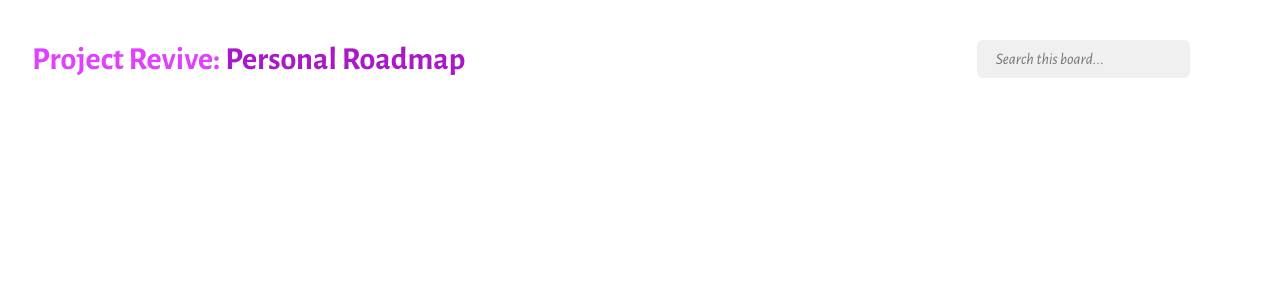
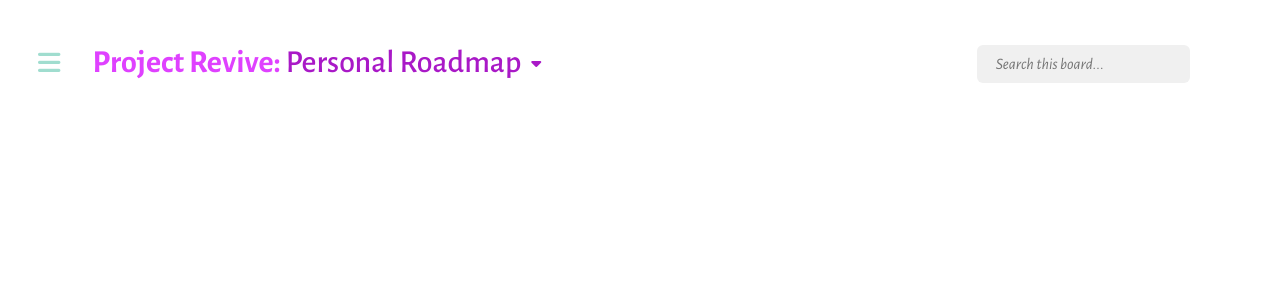
Before and after one commit to encadyma/enca-kanban, an Angular app: page /board in a window 1280 px wide. Shown: the top 300 px of the page. Built offline with nearby package versions, Linux system fonts and the light colour scheme.

Commit message:
Toolbar completed

```diff
--- a/src/app/board/board.component.css
+++ b/src/app/board/board.component.css
@@ -2,13 +2,30 @@
 /* Board Toolbar */
 
 .board-toolbar {
-  padding: 0 32px;
-  padding-top: 40px;
+  padding-top: 30px;
   padding-right: 90px;
+}
+
+/* Menu Button */
+.fa-bars {
+  font-size: 1.6em;
+  color: #15AB89;
+  padding: 20px 32px;
+  border-left: 6px solid rgba(0, 0, 0, 0);
+  cursor: pointer;
+  transition: all ease 150ms;
+  opacity: 0.4;
+}
+
+.fa-bars:hover {
+  opacity: 1;
+  border-left-color: #15AB89;
+  transition: all ease 150ms;
 }
 
 .board-title {
   display: inline-block;
+  cursor: default;
 }
 .board-title-workspace {
   font-size: 2em;
@@ -17,9 +34,23 @@
 }
 .board-title-board {
   font-size: 2em;
-  font-weight: 600;
+  font-weight: 500;
+  color: #A919C7;
+}
+
+.board-title-dropdown {
+  font-size: 1em;
   color: #A919C7;
   cursor: pointer;
+  padding: 8px 10px;
+  border-radius: 6px;
+  background-color: rgba(255, 255, 255, 0);
+  vertical-align: top;
+  margin-top: 4px;
+}
+
+.board-title-dropdown:hover {
+  background-color: #F0F0F0;
 }
 
 .board-search {
@@ -34,4 +65,5 @@
   float: right;
   font-style: italic;
   color: #9B9B9B;
+  margin-top: 15px;
 }
--- a/src/app/board/board.component.html
+++ b/src/app/board/board.component.html
@@ -1,7 +1,9 @@
 <div class="board-toolbar">
+  <i class="fa fa-bars" aria-hidden="true"></i>
   <div class="board-title">
     <span class="board-title-workspace">{{test_board.workspace}}: </span>
     <span class="board-title-board">{{test_board.title}}</span>
+    <i class="fa fa-caret-down board-title-dropdown"></i>
   </div>
   <input class="board-search" type="text" placeholder="Search this board..."/>
 </div>
```
